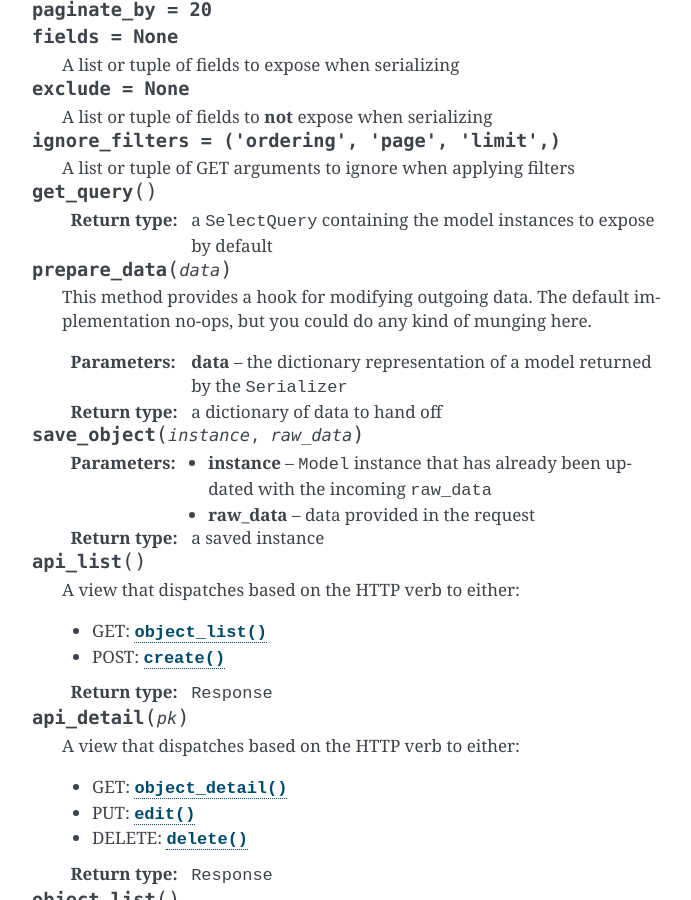
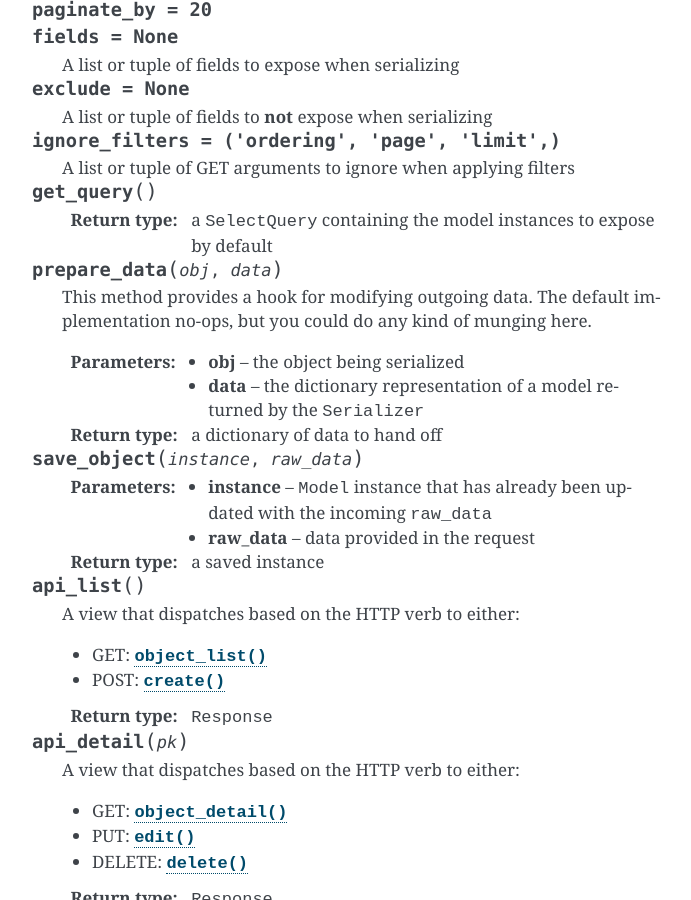
Before and after one commit to coleifer/flask-peewee, a Sphinx documentation site: the page built from docs/rest-api.rst, in a window 1280 px wide and 900 px high, scrolled down 9660 px. Shown: the whole window, without its empty margins (418-1109 px from the left). Built offline with Sphinx 7.4.7, drawn with Linux system fonts in a browser that asks for light colours.

Commit message:
Updating the docs to reflect the change in prepare_data()'s arguments

```diff
--- a/docs/rest-api.rst
+++ b/docs/rest-api.rst
@@ -523,11 +523,12 @@ access to instances, etc.
 
         :rtype: a ``SelectQuery`` containing the model instances to expose by default
 
-    .. py:method:: prepare_data(data)
+    .. py:method:: prepare_data(obj, data)
 
         This method provides a hook for modifying outgoing data.  The default
         implementation no-ops, but you could do any kind of munging here.
 
+        :param obj: the object being serialized
         :param data: the dictionary representation of a model returned by the ``Serializer``
         :rtype: a dictionary of data to hand off
 
```
